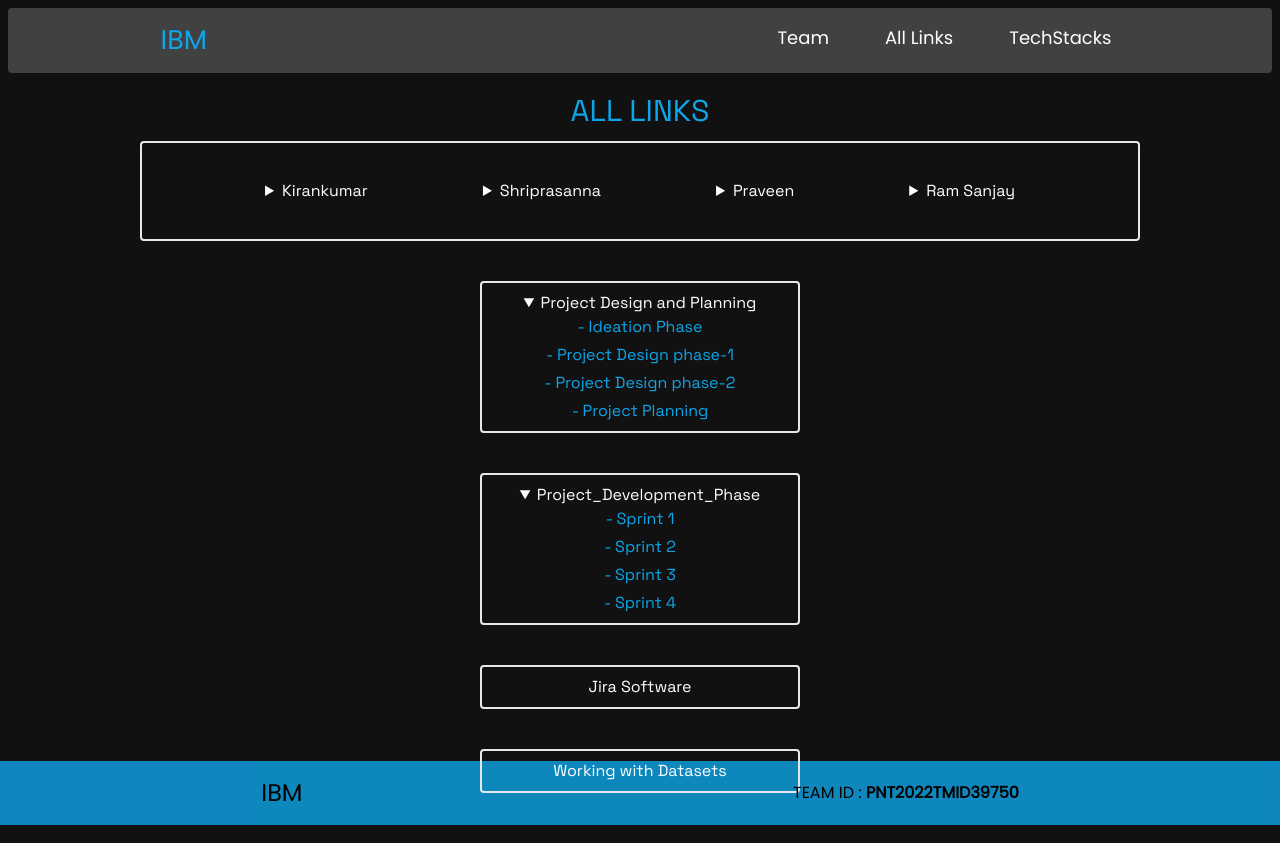
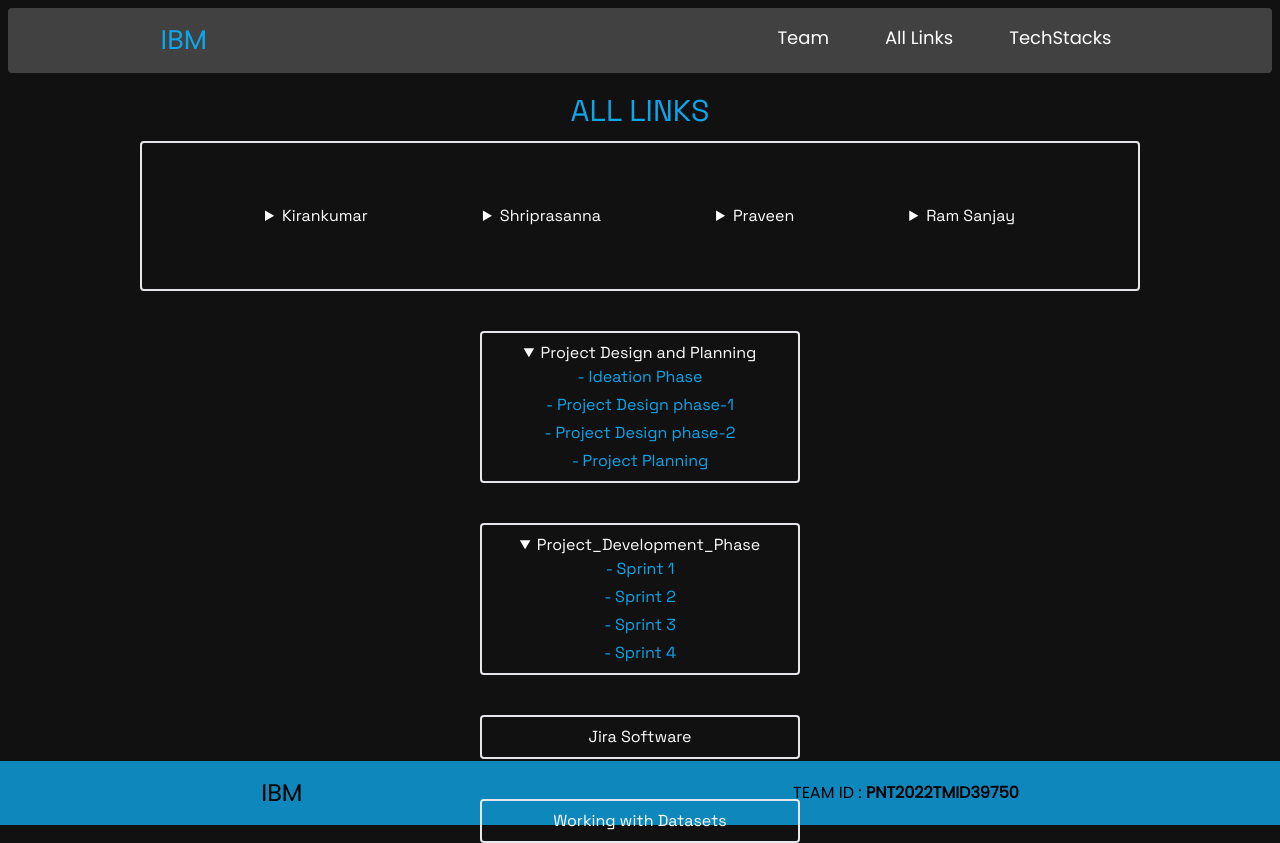
Before and after one commit to shrix1/IBM-webpage, a Next.js app: page /links in a window 1280 px wide. Built offline with nearby package versions, Linux system fonts and the light colour scheme.

Commit message:
hreight fixed

```diff
--- a/app/links/page.tsx
+++ b/app/links/page.tsx
@@ -10,7 +10,7 @@
           {/* 1 */}
           <div
             className="border-2 w-[320px] min-h-[200px] max-h-[1000px] md:w-[1000px]
-          flex justify-evenly items-center flex-col p-2 rounded md:flex-row md:min-h-[100px] md:max-h-[250px]"
+          flex justify-evenly items-center flex-col p-2 rounded md:flex-row md:min-h-[150px]"
           >
             <details>
               <summary>Kirankumar</summary>
```
